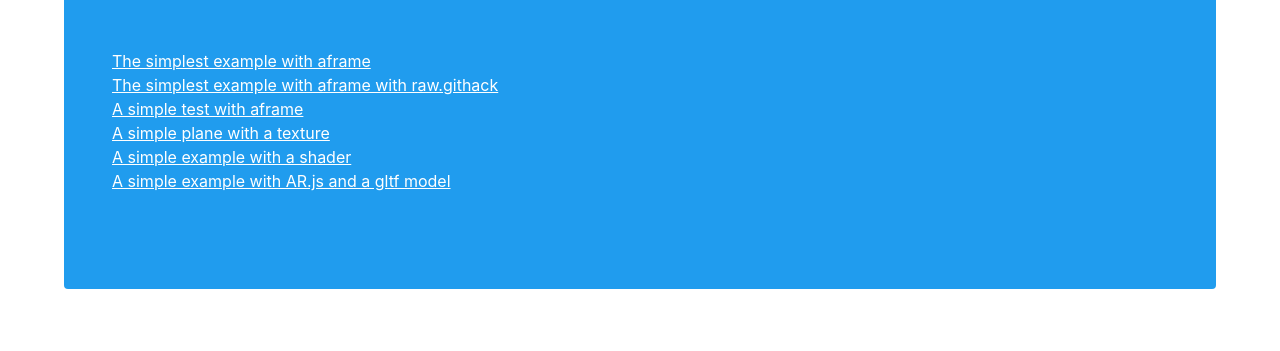
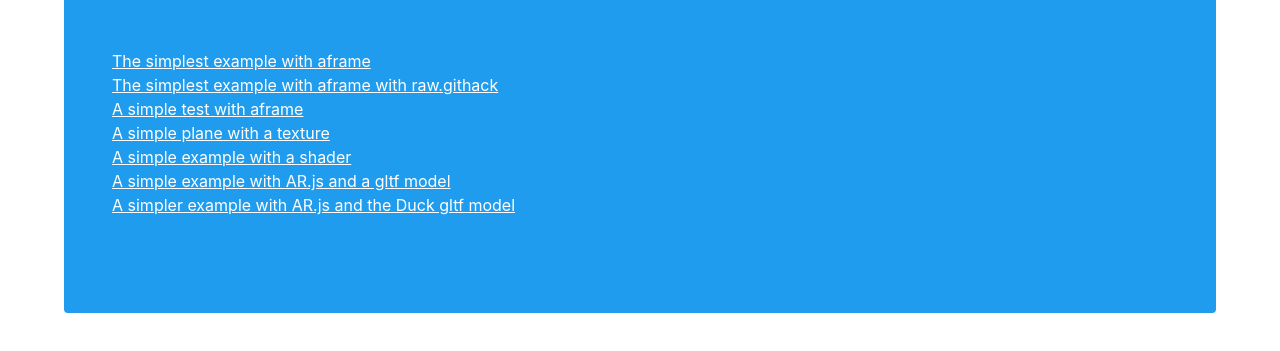
Before and after one commit to sheikhsid/ar-project, a website: page index.html in a window 1280 px wide. Shown: the part 239-590 px from the top of the page. Drawn offline with nearby package versions, Linux system fonts and the light colour scheme.

Commit message:
update as simple-gltf

```diff
--- a/index.html
+++ b/index.html
@@ -22,7 +22,7 @@
 									<li><a href="aframe/aframe-ar-plane-texture.html">A simple plane with a texture</a></li>
 									<li><a href="aframe/aframe-ar-shader.html">A simple example with a shader</a></li>
 									 <li><a href="aframe/aframe-ar-gltf.html">A simple example with AR.js and a gltf model</a></li>
-									<!-- <li><a href="aframe/aframe-ar-simple-gltf.html">A simpler example with AR.js and the Duck gltf model</a></li> -->
+									<li><a href="aframe/aframe-ar-simple-gltf.html">A simpler example with AR.js and the Duck gltf model</a></li>
 								</ul>
 						</article>
 					</div>
```
